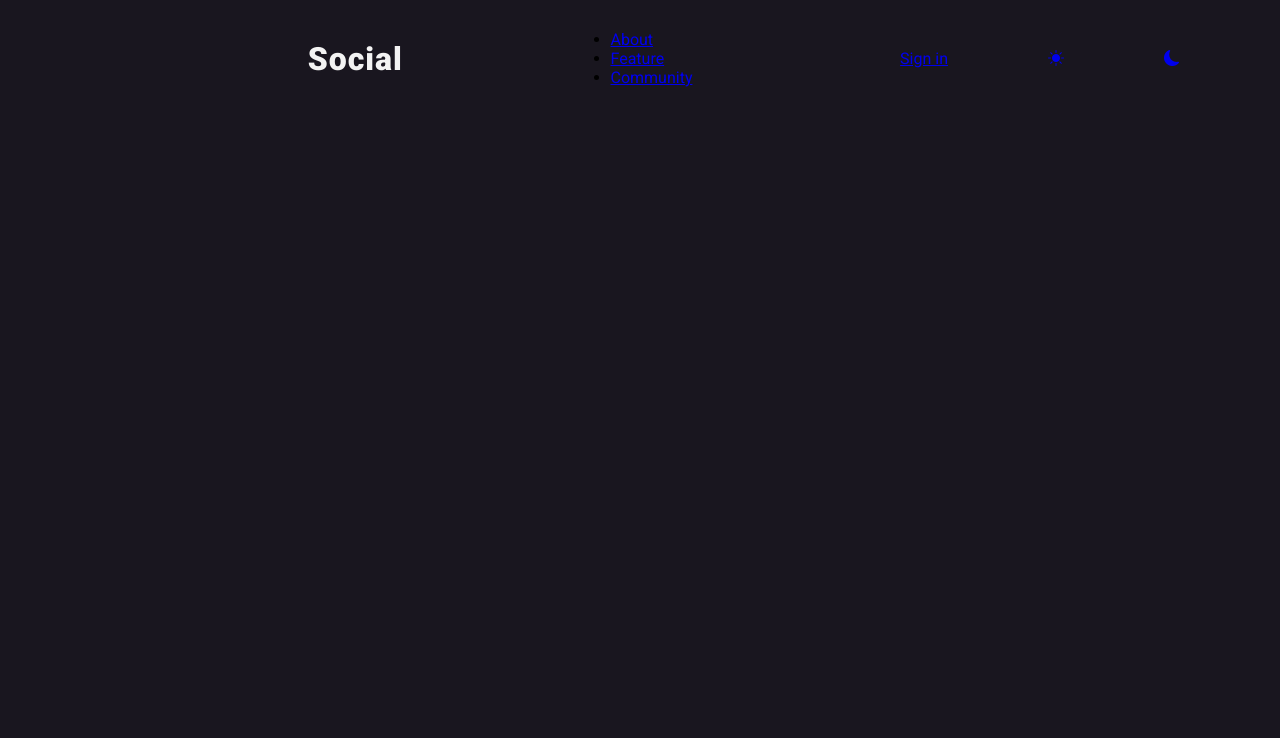
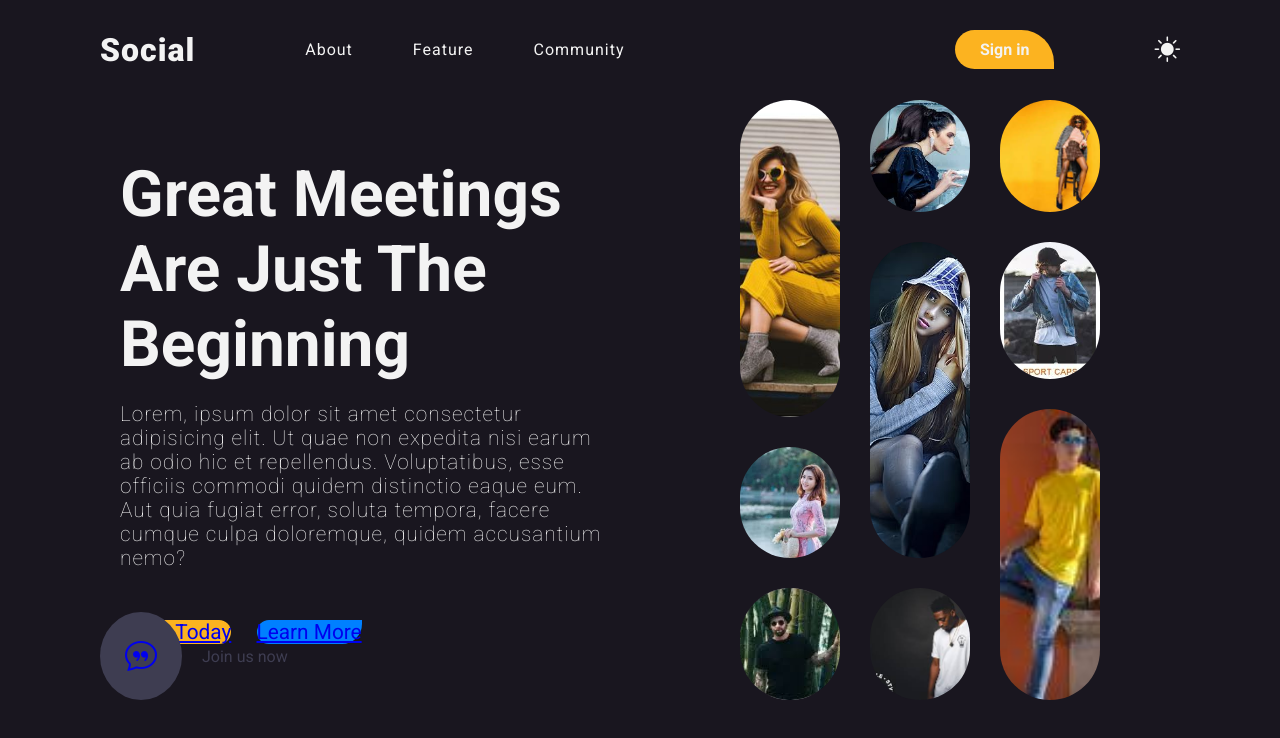
Before and after one commit to MAJOR-SHIVAM/OCTANET_OCTOBER, a plain HTML site: page index.html in a window 1280 px wide. Drawn offline with nearby package versions, Linux system fonts and the light colour scheme.

Commit message:
Second time commit

```diff
--- a/css/style.css
+++ b/css/style.css
@@ -26,6 +26,10 @@ body{
 }
 
 
+body.light{
+    background: var(--light);
+}
+
 header{
     position: absolute;
     top: 0;
@@ -51,4 +55,281 @@ header{
     letter-spacing: 1px;
     font-weight: 800;
     text-decoration: none;
+    transition: 0.3s;
 }
+
+body.light .logo{
+    color:var(--dark)
+}
+
+.nav{
+    display: flex;
+    gap: 40px;
+}
+
+.nav li{
+    list-style: none;
+    margin: 0 10px;
+}
+
+.nav li a {
+    color : var(--light);
+    text-decoration : none;
+    font-weight: 400;
+    letter-spacing: 1px;
+    cursor: pointer;
+    transition: 0.3s;
+
+
+}
+
+body.light .nav li a{
+
+color: var(--dark);}
+
+.nav li:hover a, body.light .nav li:hover a{
+    color: var(--primaryHover);
+}
+
+
+.signin{
+    font-size: 1rem;
+    color: var(--light);
+    font-weight: 600;
+    text-decoration: none;
+    padding: 10px 25px;
+    background: var(--primary);
+    border-radius: 30px 50px 0 30px;
+    transition: 0.3s;
+
+}
+
+.signin:hover{
+    background: var(--primaryHover);
+
+}
+
+.icon-light{
+    font-size: 1.6rem;
+    color: var(--light);
+
+}
+
+.icon-dark{
+    color: var(--dark);
+    font-size: 1.6rem;
+    display: none;
+}
+
+body.light .icon-light{
+    display: none;
+}
+
+body.light .icon-dark{
+    display: block;
+}
+
+.banner
+{
+    position: relative;
+    width: 100%;
+    height: 100vh;
+    padding: 0 100px;
+    display: flex;
+    justify-content: space-between;
+    align-items: center;
+    overflow: hidden;
+    transition: 0.5s;
+
+}
+
+.banner .content{
+    width: 50%;
+
+}
+
+
+.banner .content .title{
+    font-size: 4rem;
+    color:var(--light) ;
+    margin-bottom: 20px;
+    transition: 0.3s;
+}
+
+.banner .content p{
+    color: var(--light);
+    font-weight: 250;
+    letter-spacing: 1px;
+    margin-bottom: 50px;
+    transition: 0.3s;
+}
+
+body.light .banner .content .title{
+    color: var(--dark);
+}
+body.light .banner .content p{
+    color: var(--dark);
+}
+
+
+.banner .content ,button a {
+    text-decoration: none;
+    color: var(--light);
+    padding: 15px 20px;
+    font-size: 1.3rem;
+    transition: 0.3s;
+}
+
+
+.btn-left {
+    background: var(--primary);
+    border-radius: 50px 30px 30px 0;
+    margin-right: 20px;
+}
+
+.btn-left:hover{
+    background: var(--primaryHover);
+}
+
+.btn-right{
+    background: var(--second);
+    border-radius: 30px 0 50px 30px;
+}
+
+.btn-right:hover{
+    background: var(--secondHover);
+}
+
+.banner .gallery {
+    width: 50%;
+    height: 100%;
+    padding: 100px;
+    display: grid;
+    grid-template-columns: repeat(3,1fr);
+    grid-gap: 30px;
+}
+
+.gallery .item{
+    position: relative;
+    width: 100px;
+    overflow: hidden;
+    border-radius: 150px;
+    transition: ease-in-out 0.3s;
+    cursor: pointer;
+}
+
+.gallery .item:hover{
+    box-shadow: 0 0 30px rgba(255, 255, 255, 0.6);
+}
+
+body.light .gallery .item:hover{
+    box-shadow: 0 0 30px rgba(0, 0, 0, 0.6);
+}
+
+.gallery .item img{
+    width: 100%;
+    height: 100%;
+    object-fit: cover;
+    object-position: center;
+}
+
+
+.gallery .item:nth-of-type(1){
+    grid-row: 1/4;
+    animation: move 5s linear infinite;
+
+}
+
+.gallery .item:nth-of-type(2){
+
+    animation: moveInverse 5s linear infinite;
+
+}
+
+.gallery .item:nth-of-type(3){
+
+    animation: move 5s linear infinite;
+
+}
+
+.gallery .item:nth-of-type(4){
+
+    animation: move 5s linear infinite;
+
+}
+
+.gallery .item:nth-of-type(5){
+    grid-row: 2/5;
+    animation: moveInverse 5s linear infinite;
+
+}
+
+.gallery .item:nth-of-type(5){
+
+    animation: move 5s linear infinite;
+
+}
+
+.gallery .item:nth-of-type(6){
+
+    animation: move 5s linear infinite;
+
+}
+
+.gallery .item:nth-of-type(8){
+    grid-row: 3/6;
+    animation: move 5s linear infinite;
+
+
+}
+
+.gallery .item:nth-of-type(9){
+
+    animation: moveInverse 5s linear infinite;
+
+}
+@keyframes moves{
+    0%,
+    100%{
+        transform: translateY(0);
+    }
+    50%{
+        transform: translateY(100px);
+    }
+}
+@keyframes moveInverse
+{
+    0%,
+    100%{
+        transform: translateY(0);
+
+    }
+    50%{
+        transform: translateY((-100px));
+    }
+}
+
+
+.link{
+    position: absolute;
+    left: 100px;
+    bottom: 100px;
+    display: inline-flex;
+    justify-content: center;
+    align-items: center;
+    gap: 20px;
+    z-index: 1000;
+}
+
+
+.link p{
+    color: #3e3d51;
+}
+
+.chat{
+    padding: 25px;
+    background: #3e3d51;
+    column-rule: #00f946;
+    font-size: 2rem;
+    border-radius: 50%;
+}
--- a/index.html
+++ b/index.html
@@ -7,9 +7,9 @@
     <link rel="stylesheet" href="./css/style.css">
     <title>Landing Page</title>
 </head>
-<body>
+<body >
     <header>
-        <div class="header-left"></div>
+        <div class="header-left">
             <a href="/" class="logo">Social</a>
             <ul class="nav">
                 <li><a href="#">About</a></li>
@@ -17,13 +17,66 @@
                 <li><a href="#">Community</a></li>
 
             </ul>
+        </div>
         <div class="header-right">
-           <a href="a" class="signin">Sign in</a>
-           <a href="#" class="icon_light"><i class="bi bi-sun-fill"></i></a>
-           <a href="#" class="icon-dark"><i class="bi bi-moon-fill"></i></a>
+           <a href="#" class="signin">Sign in</a>
+           <a href="#" class="icon-light" onclick="toggleleLightDark();"><i class="bi bi-sun-fill"></i></a>
+           <a href="#" class="icon-dark" onclick="toggleleLightDark();"><i class="bi bi-moon-fill"></i></a>
 
         </div>
     </header>
+    <div class="banner">
+        <div class="content">
+            <h2 class="title">Great Meetings Are Just The Beginning</h2>
+            <p>Lorem, ipsum dolor sit amet consectetur adipisicing elit. Ut quae non expedita nisi earum ab odio hic et repellendus. Voluptatibus, esse officiis commodi quidem distinctio eaque eum. Aut quia fugiat error, soluta tempora, facere cumque culpa doloremque, quidem accusantium nemo?</p>
+            <div class="button">
+                <a href="#" class="btn-left">Start- Today</a>
+                <a href="#" class="btn-right">Learn More</a>
+            </div>
+        </div>
+        <div class="gallery">
+            <div class="item">
+                <img src="./images/w1.jpg" alt="">
+            </div>
+
+            <div class="item">
+                <img src="./images/w2.jpg" alt="">
+            </div>
+
+            <div class="item">
+                <img src="./images/w5.jpg" alt="">
+            </div>
+
+            <div class="item">
+                <img src="./images/m2.jpg" alt="">
+            </div>
+
+            <div class="item">
+                <img src="./images/w3.jpg" alt="">
+            </div>
+
+            <div class="item">
+                <img src="./images/w4.jpg" alt="">
+            </div>
+
+            <div class="item">
+                <img src="./images/m1.jpg" alt="">
+            </div>
+
+            <div class="item">
+                <img src="./images/m3.jpg" alt="">
+            </div>
+
+            <div class="item">
+                <img src="./images/m4.jpg" alt="">
+            </div>
+
+        </div>
+    </div>
+    <div class="link">
+        <a href="#" class="chat"><i class="bi bi-chat-quote"></i></a>
+        <p>Join us now</p>
+    </div>
     <script src="./js/main.js"></script>
 </body>
 </html>
--- a/js/main.js
+++ b/js/main.js
@@ -0,0 +1,4 @@
+const toggleleLightDark = () =>{
+    const body = document.querySelector('body')
+    body.classList.toggle('light')
+}
```
Also changed, not shown: images/m1.jpg (added), images/m2.jpg (added), images/m3.jpg (added), images/m4.jpg (added), images/w1.jpg (added), images/w2.jpg (added), images/w3.jpg (added), images/w4.jpg (added), images/w5.jpg (added).
